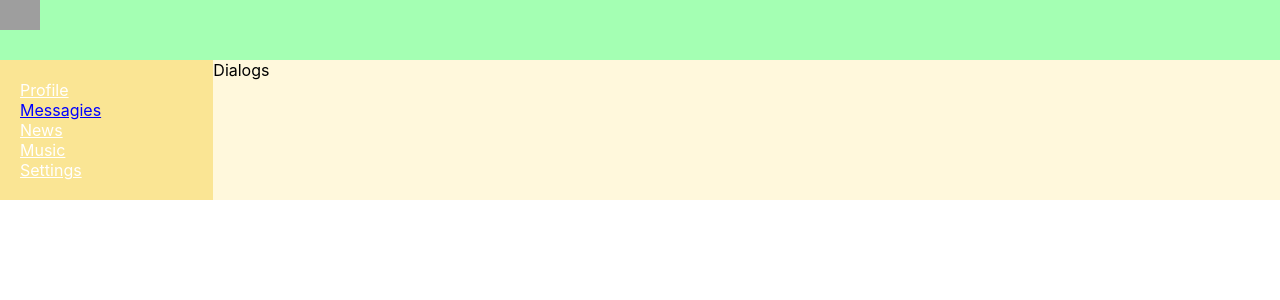
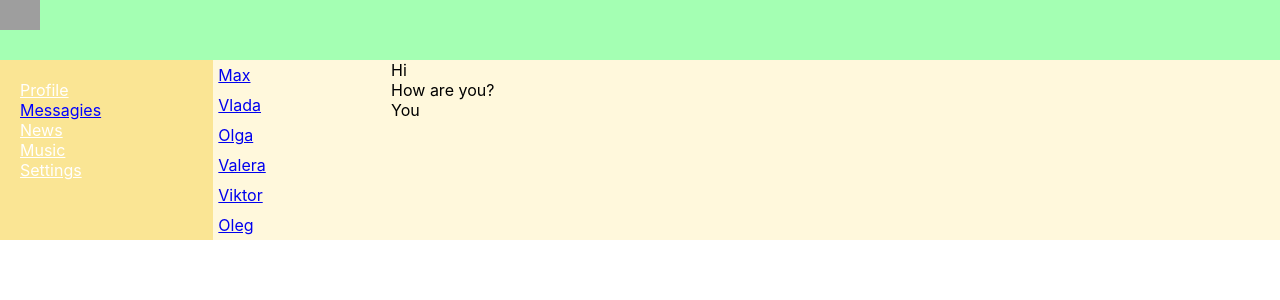
Before and after one commit to deadlyne/WayOfSamurai, a React (Create React App) app: page /dialogs in a window 1280 px wide. Shown: the top 300 px of the page. Built offline with nearby package versions, Linux system fonts and the light colour scheme; grey boxes are pictures that could not be loaded.

Commit message:
learn 20

```diff
--- a/src/components/Dialogs/Dialogs.jsx
+++ b/src/components/Dialogs/Dialogs.jsx
@@ -1,10 +1,37 @@
 import React from 'react';
 import s from './Dialogs.module.css'
+import {NavLink} from "react-router-dom";
 
 const Dialogs = (props) => {
     return (
         <div>
-            Dialogs
+            <div className={s.dialogs}>
+                <div className={s.dialogsItems}>
+                    <div className={s.dialog + ' ' + s.active}>
+                        <NavLink to="/dialogs/1">Max</NavLink>
+                    </div>
+                    <div className={s.dialog}>
+                        <NavLink to="/dialogs/2">Vlada</NavLink>
+                    </div>
+                    <div className={s.dialog}>
+                        <NavLink to="/dialogs/3">Olga</NavLink>
+                    </div>
+                    <div className={s.dialog}>
+                        <NavLink to="/dialogs/4">Valera</NavLink>
+                    </div>
+                    <div className={s.dialog}>
+                        <NavLink to="/dialogs/5">Viktor</NavLink>
+                    </div>
+                    <div className={s.dialog}>
+                        <NavLink to="/dialogs/6">Oleg</NavLink>
+                    </div>
+                </div>
+                <div className={s.messages}>
+                    <div className={s.dialog}>Hi</div>
+                    <div className={s.dialog}>How are you?</div>
+                    <div className={s.dialog}>You</div>
+                </div>
+            </div>
         </div>
     )
 }
--- a/src/components/Dialogs/Dialogs.module.css
+++ b/src/components/Dialogs/Dialogs.module.css
@@ -0,0 +1,18 @@
+.dialogs {
+    display: grid;
+    grid-template-columns: 2fr 10fr;
+}
+
+.dialogsItems .dialog {
+    padding: 5px;
+}
+
+.dialogsItems .active {
+    color: gold;
+}
+
+.messages {
+}
+
+.messages .message {
+}
```
Also changed, not shown: 1 other file (tests, documents, lock files or other folders).
